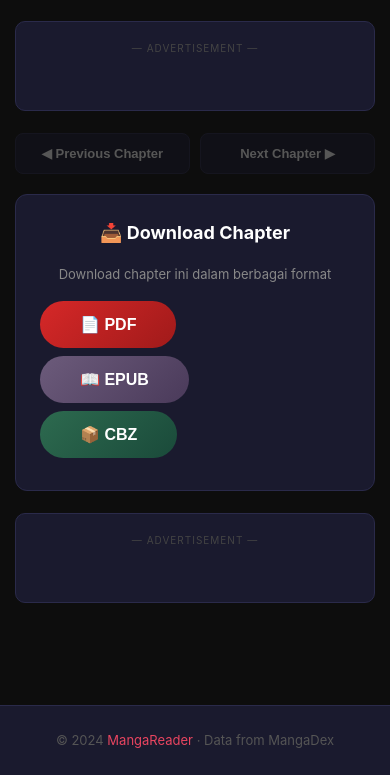
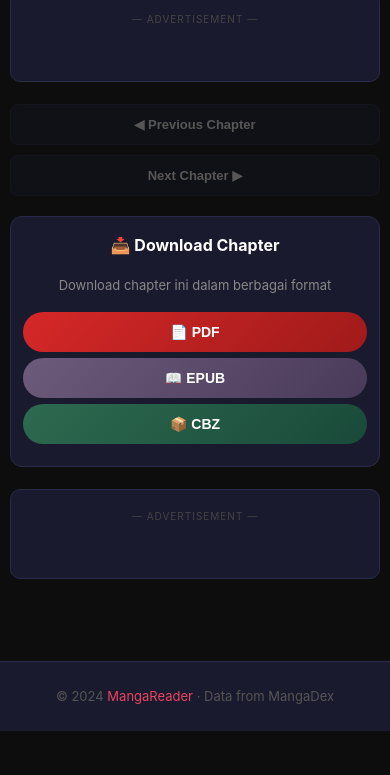
Before and after one commit to aidenwilliamson888-lab/mangadx, a plain HTML site: page viewer.html in a window 390 px wide. Shown: the part 910-1685 px from the top of the page. After the commit the page ends 1641 px from the top, so only its background shows below. Drawn offline with Linux system fonts and the light colour scheme.

Commit message:
Update viewer.html

```diff
--- a/viewer.html
+++ b/viewer.html
@@ -15,46 +15,104 @@
         * { margin: 0; padding: 0; box-sizing: border-box; }
         body { font-family: -apple-system, BlinkMacSystemFont, 'Segoe UI', Roboto, sans-serif; background: #0d0d0d; color: #fff; line-height: 1.6; min-height: 100vh; }
         a { text-decoration: none; color: inherit; }
+
         .header { background: #1a1a2e; padding: 14px 24px; display: flex; justify-content: space-between; align-items: center; border-bottom: 2px solid #e94560; position: sticky; top: 0; z-index: 999; flex-wrap: wrap; gap: 12px; }
         .header .logo { font-size: 20px; font-weight: 800; color: #fff; cursor: pointer; }
         .header .logo span { color: #e94560; }
         .header .nav { display: flex; gap: 12px; align-items: center; }
         .header .nav a { color: #aaa; font-size: 13px; padding: 6px 16px; border: 1px solid #2a2a4a; border-radius: 30px; transition: all 0.3s; }
         .header .nav a:hover { border-color: #e94560; color: #e94560; }
+
         .ads-sticky { background: #1a1a2e; padding: 12px 10px; text-align: center; border-bottom: 1px solid #2a2a4a; min-height: 80px; }
         .ads-sticky .ad-label, .ads-inarticle .ad-label { font-size: 10px; color: #444; text-transform: uppercase; letter-spacing: 1px; margin-bottom: 4px; }
+
         .container { max-width: 900px; margin: 0 auto; padding: 20px 15px 60px; }
+
         .chapter-info { background: #1a1a2e; border-radius: 12px; padding: 20px 24px; margin-bottom: 20px; border: 1px solid #2a2a4a; }
         .chapter-info h1 { font-size: 22px; font-weight: 800; margin-bottom: 6px; color: #fff; }
         .chapter-info .sub { font-size: 14px; color: #888; }
+
         .page-viewer { background: #1a1a2e; border-radius: 12px; padding: 30px 24px; margin-bottom: 20px; border: 1px solid #2a2a4a; text-align: center; min-height: 400px; display: flex; flex-direction: column; justify-content: center; align-items: center; }
         .page-viewer .page-icon { font-size: 80px; margin-bottom: 20px; opacity: 0.3; }
         .page-viewer h2 { font-size: 20px; margin-bottom: 10px; color: #fff; }
         .page-viewer p { color: #888; font-size: 14px; max-width: 500px; }
         .page-viewer .placeholder-box { background: #12121f; border: 2px dashed #2a2a4a; border-radius: 12px; padding: 60px 40px; margin: 20px 0; width: 100%; max-width: 500px; }
+
         .chapter-nav { display: flex; justify-content: space-between; gap: 10px; margin-bottom: 20px; }
         .chapter-nav button { flex: 1; padding: 14px; border-radius: 8px; border: 1px solid #2a2a4a; background: #1a1a2e; color: #fff; font-weight: 700; cursor: pointer; font-size: 14px; transition: all 0.3s; }
         .chapter-nav button:hover:not(:disabled) { border-color: #e94560; color: #e94560; }
         .chapter-nav button:disabled { opacity: 0.3; cursor: not-allowed; }
+
+        /* ====== TOMBOL DOWNLOAD ====== */
         .download-box { background: #1a1a2e; border-radius: 12px; padding: 24px; margin-bottom: 20px; border: 1px solid #2a2a4a; text-align: center; }
         .download-box h3 { font-size: 18px; margin-bottom: 16px; color: #fff; }
-        .btn-download { display: inline-block; padding: 14px 40px; border-radius: 50px; font-weight: 700; font-size: 16px; text-decoration: none; background: linear-gradient(135deg, #d62828, #a01a1a); color: #fff; transition: all 0.3s; border: none; cursor: pointer; margin: 6px; }
-        .btn-download:hover { transform: scale(1.03); box-shadow: 0 6px 25px rgba(233, 69, 96, 0.3); }
-        .btn-download.epub { background: linear-gradient(135deg, #6c5b7b, #4a3a5a); }
-        .btn-download.cbz { background: linear-gradient(135deg, #2d6a4f, #1a4a3a); }
+
+        .btn-download {
+            display: inline-block;
+            padding: 14px 40px;
+            border-radius: 50px;
+            font-weight: 700;
+            font-size: 16px;
+            text-decoration: none;
+            background: linear-gradient(135deg, #d62828, #a01a1a);
+            color: #fff;
+            transition: all 0.3s;
+            border: none;
+            cursor: pointer;
+            margin: 6px;
+            min-width: 200px;
+            text-align: center;
+        }
+        .btn-download:hover {
+            transform: scale(1.03);
+            box-shadow: 0 6px 25px rgba(233, 69, 96, 0.3);
+        }
+        .btn-download.epub {
+            background: linear-gradient(135deg, #6c5b7b, #4a3a5a);
+        }
+        .btn-download.cbz {
+            background: linear-gradient(135deg, #2d6a4f, #1a4a3a);
+        }
+
         .ads-inarticle { background: #1a1a2e; padding: 18px 10px; margin: 22px 0; text-align: center; border-radius: 10px; border: 1px solid #2a2a4a; min-height: 90px; }
+
         .loading { text-align: center; padding: 60px 0; color: #888; }
         .loading .spinner { display: inline-block; width: 44px; height: 44px; border: 4px solid #2a2a4a; border-top: 4px solid #e94560; border-radius: 50%; animation: spin 0.8s linear infinite; margin-bottom: 16px; }
         @keyframes spin { 100% { transform: rotate(360deg); } }
+
         .footer { text-align: center; padding: 24px 15px; background: #1a1a2e; border-top: 1px solid #2a2a4a; margin-top: 20px; }
         .footer p { color: #555; font-size: 13px; }
         .footer a { color: #e94560; }
+
+        /* ====== RESPONSIVE MOBILE ====== */
         @media (max-width: 768px) {
             .chapter-info h1 { font-size: 18px; }
             .page-viewer { padding: 20px 16px; min-height: 300px; }
             .page-viewer .page-icon { font-size: 60px; }
             .chapter-nav button { padding: 12px; font-size: 13px; }
-            .btn-download { display: block; margin: 8px 0; }
+
+            /* 🔥 FIX TOMBOL DOWNLOAD DI MOBILE */
+            .download-box { padding: 20px 16px; }
+            .btn-download {
+                display: block;
+                width: 100%;
+                max-width: 100%;
+                margin: 8px 0;
+                padding: 14px 20px;
+                font-size: 15px;
+                min-width: unset;
+            }
+        }
+
+        /* ====== RESPONSIVE EXTRA SMALL ====== */
+        @media (max-width: 480px) {
+            .container { padding: 12px 10px 40px; }
+            .download-box { padding: 16px 12px; }
+            .download-box h3 { font-size: 16px; }
+            .download-box p { font-size: 12px; }
+            .btn-download { padding: 12px 16px; font-size: 14px; margin: 6px 0; }
+            .chapter-nav { flex-direction: column; }
+            .chapter-nav button { width: 100%; }
         }
     </style>
 </head>
@@ -145,7 +203,6 @@
     console.log('🔍 Chapter ID:', chapterId);
     console.log('🔍 Manga ID:', mangaId);
 
-    // Update link
     if (mangaId) {
         document.getElementById('backToManga').href = `read.html?id=${mangaId}`;
     }
@@ -170,21 +227,18 @@
         if (!chapterId) {
             document.getElementById('chapterInfo').innerHTML = `
                 <p style="color:#e94560;">❌ No chapter ID provided.</p>
-                <p style="color:#666; font-size:13px;">Check the URL parameter.</p>
             `;
             return;
         }
 
         try {
             const targetUrl = `${WORKER_URL}/${encodeURIComponent(`${MANGADEX_API}/chapter/${chapterId}`)}`;
-            console.log('🔍 Fetching chapter:', targetUrl);
+            console.log('🔍 Fetching:', targetUrl);
 
             const response = await fetch(targetUrl);
             if (!response.ok) throw new Error(`HTTP ${response.status}`);
 
             const result = await response.json();
-            console.log('✅ Chapter data:', result);
-
             if (!result.data) throw new Error('Chapter not found');
 
             renderChapterInfo(result.data);
@@ -194,20 +248,17 @@
             document.getElementById('chapterInfo').innerHTML = `
                 <p style="color:#e94560;">❌ Failed to load chapter</p>
                 <p style="color:#666; font-size:14px;">${error.message}</p>
-                <p style="color:#555; font-size:12px; margin-top:8px;">Chapter ID: ${chapterId}</p>
             `;
         }
     }
 
     // ====== DOWNLOAD CHAPTER ======
     function downloadChapter(format) {
-        // 🔥 Ganti dengan link download lo
         alert(`📥 Download Chapter ${chapterNum} (${format.toUpperCase()})\n\nReplace this function with your download link!`);
     }
 
     // ====== NAVIGASI CHAPTER ======
     function navigateChapter(direction) {
-        // 🔥 Balik ke read.html biar user pilih chapter lain
         if (mangaId) {
             window.location.href = `read.html?id=${mangaId}`;
         } else {
```
